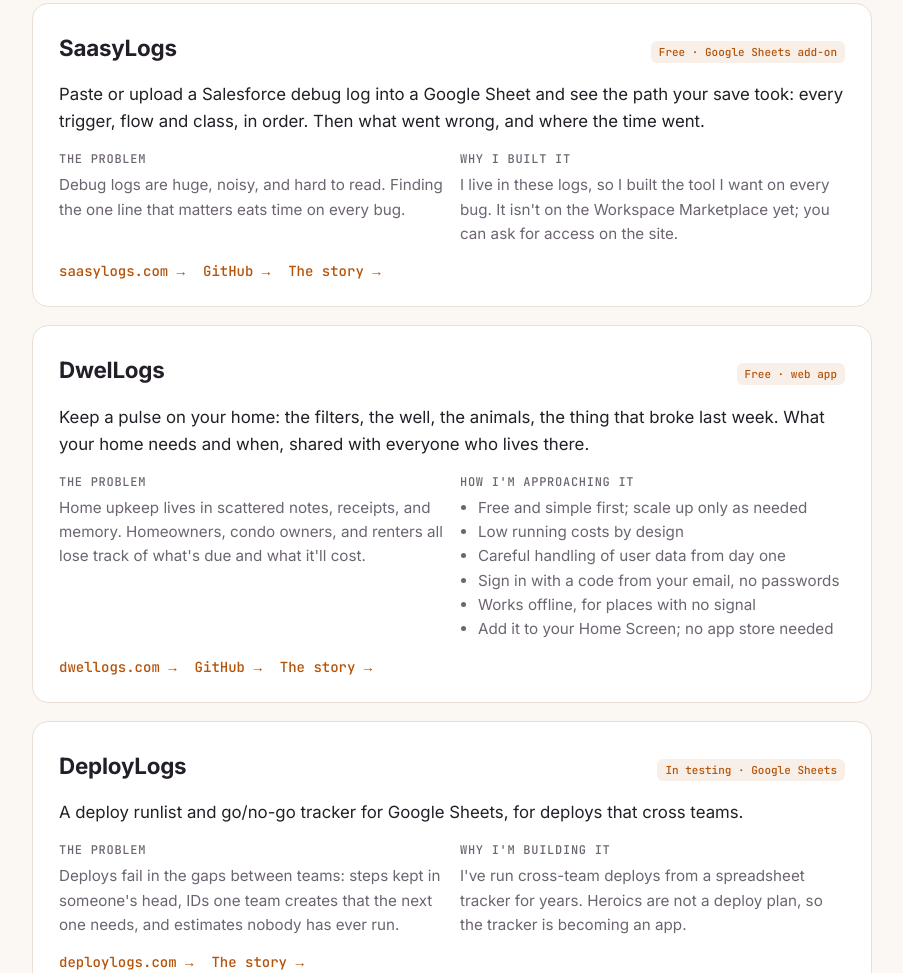
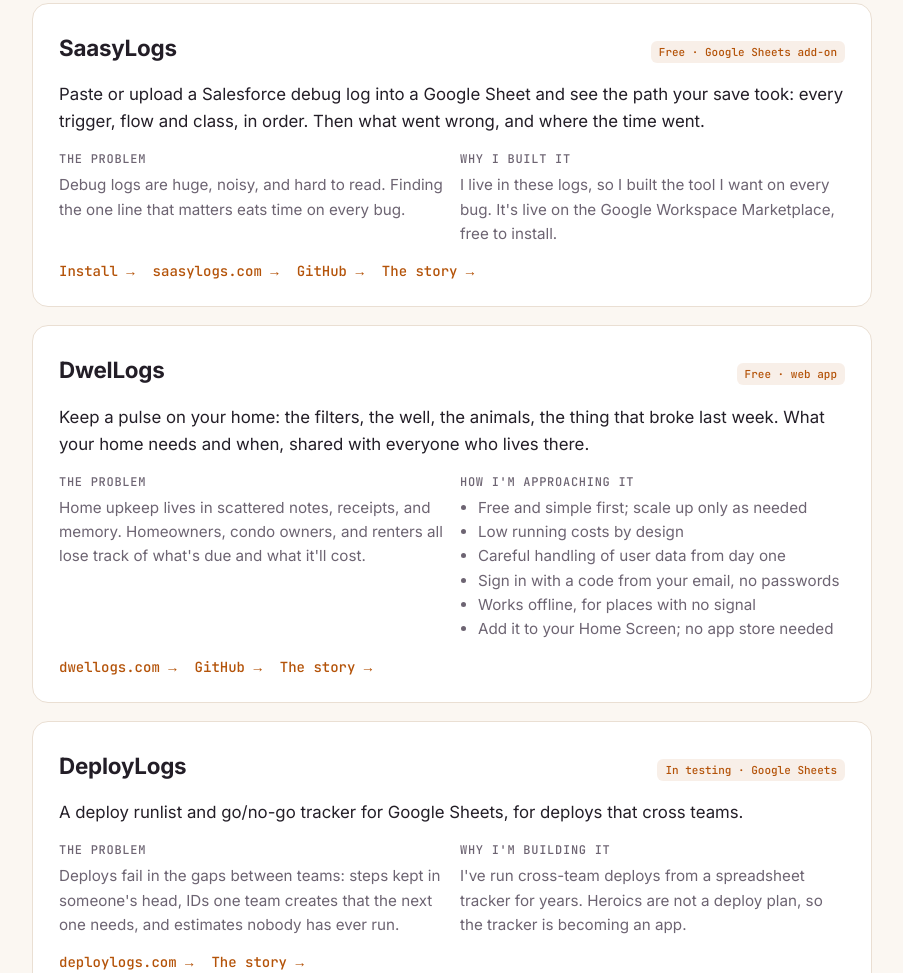
Before and after one commit to salesforcegirl/salesforcegirl, a plain HTML site: page index.html in a window 1280 px wide. Shown: the part 2555-3528 px from the top of the page, without its empty margins (188-1091 px from the left). Drawn offline with Linux system fonts and the light colour scheme.

Commit message:
SaasyLogs is live: install link on the project card
The card still said it wasn't on the Marketplace yet. Decided 19 Nov:
the listing is published, so the card says so and links Install first.

Co-Authored-By: Claude Opus 5.5 <noreply@anthropic.com>

```diff
--- a/index.html
+++ b/index.html
@@ -196,10 +196,11 @@
               </div>
               <div>
                 <h4>Why I built it</h4>
-                <p>I live in these logs, so I built the tool I want on every bug. It isn't on the Workspace Marketplace yet; you can ask for access on the site.</p>
+                <p>I live in these logs, so I built the tool I want on every bug. It's live on the Google Workspace Marketplace, free to install.</p>
               </div>
             </div>
             <div class="project-links">
+              <a href="https://workspace.google.com/marketplace/app/saasy_logs/726192293541">Install →</a>
               <a href="https://saasylogs.com">saasylogs.com →</a>
               <a href="https://github.com/SaasyLogs">GitHub →</a>
               <a href="https://salesforcegirl.hashnode.dev/series/building-saasy-logs">The story →</a>
```
Also changed, not shown: 1 other file.
